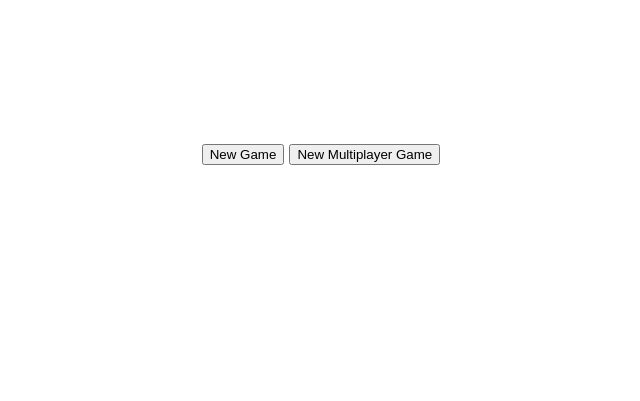
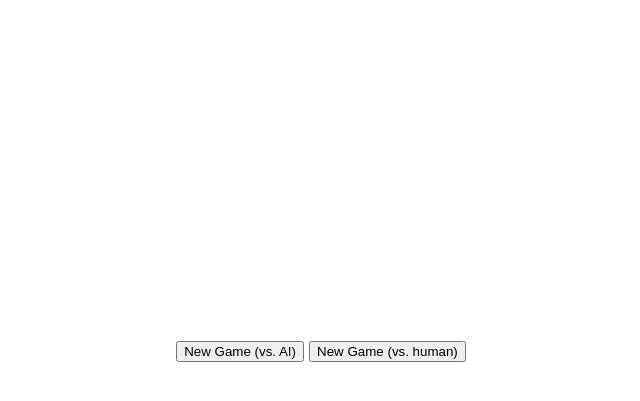
Before and after one commit to vkethana/ai-hackathon-su24, a Flask app: page / in a window 1280 px wide. Shown: the top 401 px of the page, without its empty margins (319-959 px from the left). Run offline with Flask 3, Linux system fonts and the light colour scheme; lists and menus that the app fills with data are empty; some libraries are stand-ins or nearby versions.

Commit message:
UI is kinda working with table approach but not good

```diff
--- a/templates/index.html
+++ b/templates/index.html
@@ -19,23 +19,8 @@
           line-height: 1.2
         }
 
-        #text-container, #submit-response-button, #machine-response-container, #comparison-result {
+        #submit-response-button, #comparison-result {
             display: none;
-        }
-
-        .textarea-container {
-            display: flex;
-            gap: 10px;
-            width: 100%;
-            justify-content: space-between;
-        }
-
-        #text-container.centered {
-            margin: 0 auto;
-        }
-
-        .textarea-container textarea {
-            width: 49%;
         }
 
 				#start-game-button, #submit-response-button, #multiplayer-button {
@@ -50,23 +35,60 @@
               margin-bottom: 20px;
         }
 
+        table {
+          width: 100%;
+          border-collapse: collapse;
+        }
+
+        #machine-response-container {
+            visibility: hidden;
+        }
+
+        #machine-response-container.visible {
+            visibility: visible;
+        }
+
+        #text-container-container {
+            visibility: hidden;
+        }
+
+        #text-container-container.visible {
+            visibility: visible;
+        }
+
     </style>
 </head>
 <body>
     <div id="ethical-question">
     </div>
-    <div class="textarea-container">
-        <textarea id="text-container" rows="12" cols="40" class="centered"></textarea>
-        <textarea id="machine-response-container" rows="12" cols="40"></textarea>
-    </div>
+		<div>
+      <table style="text-align:center;">
+        <tr>
+          <th>
+            <label id='text-container-label' for="text-container" style="display:none;">Your response:</label>
+          </th>
+          <th>
+            <label id='machine-response-label' for="machine-response" style="display:none;">Opponent response:</label>
+          </th>
+        </tr>
+        <tr>
+          <td id='text-container-container'>
+            <textarea id='text-container' rows="12" name='text-container'></textarea>
+          </td>
+          <td id='machine-response-container'>
+            <textarea id='machine-response' rows="12" name='machine-response'></textarea>
+          </td>
+        </tr>
+      </table>
+		</div>
 
     <div class="center">
       <br />
       <div id="comparison-result"></div>
       <br />
       <button id="submit-response-button">Compare Results with AI</button>
-      <button id="start-game-button">New Game</button>
-      <button id="multiplayer-button">New Multiplayer Game</button>
+      <button id="start-game-button">New Game (vs. AI)</button>
+      <button id="multiplayer-button">New Game (vs. human)</button>
       <div id="multiplayer-input" style="display: none;">
         <input type="text" id="game-code-input" placeholder="Enter game code">
 #         <button id="join-game-button">Join Game</button>
@@ -80,11 +102,17 @@
         let waitingForOtherPlayer = false;
 
 				const startGameButton = document.getElementById('start-game-button');
+				const textContainerContainer = document.getElementById('text-container-container');
 				const textContainer = document.getElementById('text-container');
 				const submitResponseButton = document.getElementById('submit-response-button');
 				const machineResponseContainer = document.getElementById('machine-response-container');
+        const machineResponse = document.getElementById('machine-response');
+        const textContainerLabel = document.getElementById('text-container-label');
+        const machineResponseLabel = document.getElementById('machine-response-label');
+
 				const comparisonResult = document.getElementById('comparison-result');
 				const ethicalQuestion = document.getElementById('ethical-question');
+
         let bothRespondedDotsInterval;
 
 				function streamText(container, text, delay = 20) {
@@ -108,11 +136,13 @@
 
         function clearGame() {
 						// Make sure there's nothig from the previous game
-						machineResponseContainer.style.display = 'none';
-						textContainer.style.display = 'none';
+						//machineResponseContainer.style.display = 'none';
+            machineResponseContainer.classList.remove('visible');
+						//textContainerContainer.style.display = 'none';
+            textContainerContainer.classList.remove('visible');
 
 						textContainer.value = '';
-						machineResponseContainer.value = '';
+						machineResponse.value = '';
 
 						comparisonResult.innerText = '';
 						comparisonResult.style.display = 'none';
@@ -120,6 +150,9 @@
 						comparisonResult.style.color = '#444';
             // Reset the ethical question
             ethicalQuestion.innerHTML = '';
+            // Reset the labels
+            textContainerLabel.style.display = 'none';
+            machineResponseLabel.style.display = 'none';
         }
 
 				function startGame() {
@@ -138,7 +171,8 @@
                 console.log(data);
 
 								ethicalQuestion.innerHTML = data.question;
-								textContainer.style.display = 'block';
+								//textContainerContainer.style.display = 'table';
+                textContainerContainer.classList.add('visible');
 								submitResponseButton.style.display = 'inline';
 						})
 						.catch(error => console.error('Error:', error));
@@ -147,6 +181,10 @@
 				function compareBothResponses() {
 							comparisonResult.innerText = 'Comparing responses...';
 							comparisonResult.style.display = 'inline';
+              // Make both labels
+              textContainerLabel.style.display = 'inline';
+              //machineResponseLabel.style.display = 'table';
+              machineResponseContainer.classList.add('visible');
 
 							fetch('/compare_responses', {
 									method: 'POST',
@@ -155,7 +193,7 @@
 									},
 									body: JSON.stringify({
 											human_response: textContainer.value,
-											machine_response: machineResponseContainer.value,
+											machine_response: machineResponse.value,
 											ethical_question: ethicalQuestion.innerHTML,
 									})
 							})
@@ -199,9 +237,10 @@
 							.then(response => response.json())
 							.then(data => {
 									submitResponseButton.style.display = 'none';
-									machineResponseContainer.style.display = 'inline';
+									//machineResponseContainer.style.display = 'table';
+                  machineResponseContainer.classList.add('visible');
 									// Don't run any code until the text has finished streaming
-									streamText(machineResponseContainer, data.text).then(() => {
+									streamText(machineResponse, data.text).then(() => {
 										// Do nothing
 										setTimeout(() => {
 											compareBothResponses();
@@ -243,7 +282,7 @@
 						if (waitingForOtherPlayer) {
 								waitingForOtherPlayer = false;
 								ethicalQuestion.innerHTML = data.question;
-								textContainer.style.display = 'block';
+								textContainerContainer.style.display = 'block';
 								submitResponseButton.style.display = 'inline';
 								submitResponseButton.innerText = 'Submit Response';
 								comparisonResult.style.display = 'none';
@@ -273,10 +312,11 @@
             console.log(otherPlayerResponse);
 
             // Show the response of the other player
-            machineResponseContainer.style.display = 'inline';
+            //machineResponseContainer.style.display = 'block';
+            machineResponseContainer.classList.add('visible');
 
             // Don't run any code until the text has finished streaming
-            streamText(machineResponseContainer, otherPlayerResponse).then(() => {
+            streamText(machineResponse, otherPlayerResponse).then(() => {
               // Do nothing
               // Set 10-second timeout before continuing
               setTimeout(() => {
```
